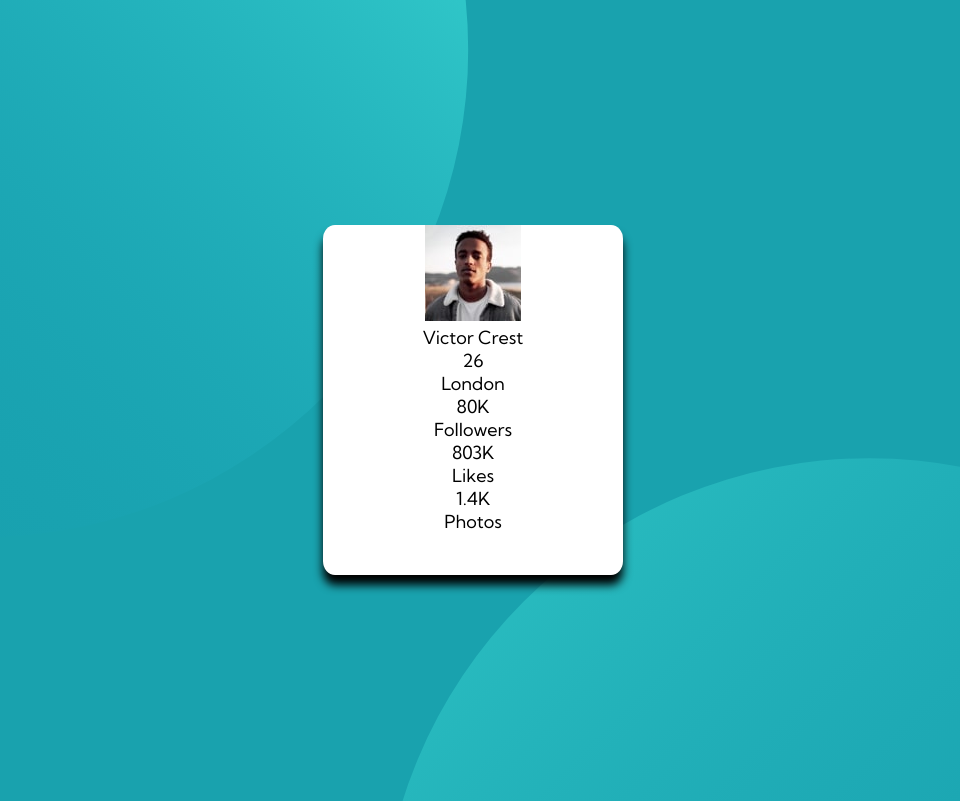
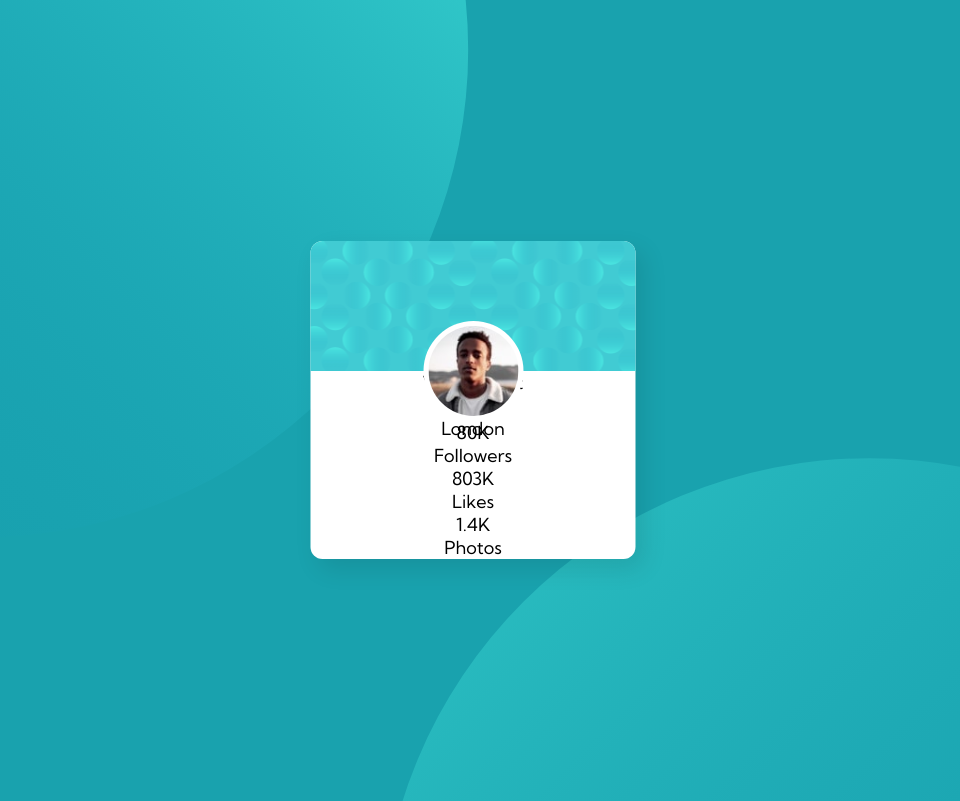
Before and after one commit to devesh-anand/profile-card-component, a plain HTML site: page index.html in a window 1280 px wide. Shown: the top 801 px of the page, without its empty margins (167-1127 px from the left). Drawn offline with Linux system fonts and the light colour scheme.

Commit message:
Card design almost done

```diff
--- a/styles.css
+++ b/styles.css
@@ -55,8 +55,43 @@ body {
     transform: translate(-50%,-50%);
     text-align: center;
     background: white;
-    border-radius: 4%;
-    box-shadow: 0 10px 10px 0 #000000;
-    min-width: 300px;
-    min-height: 350px;
+    border-radius: 12px;
+    box-shadow: 8px 10px 24px rgba(0,0,0,0.1);
+    min-width: 325px;
 }
+
+.card-top {
+    position: relative;
+    width: 100%;
+    height: 130px;
+
+    background-image: url(/images/bg-pattern-card.svg);
+    background-size: contain;
+
+    border-top-left-radius: 12px;
+    border-top-right-radius: 12px;
+}
+
+.card-profile {
+    border-radius: 50%;
+    width: 100px;
+    height: 100px;
+    padding: 5px;
+
+    position: absolute;
+    bottom: -50px;
+    left: 50%;
+    transform: translate(-50%);
+    background: white;
+}
+
+.card-profile img {
+    border-radius: 50%;
+    width: 100%;
+    height: 100%;
+}
+
+.card-info {
+    height: 50px;
+    display: grid;
+}
```
